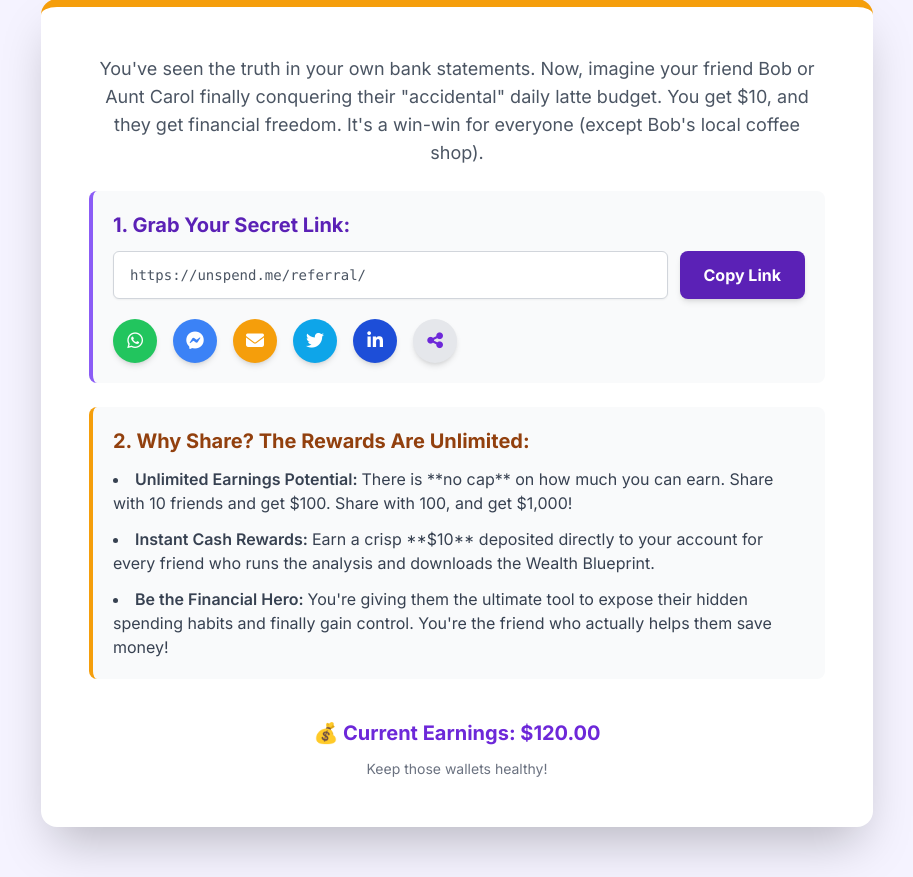
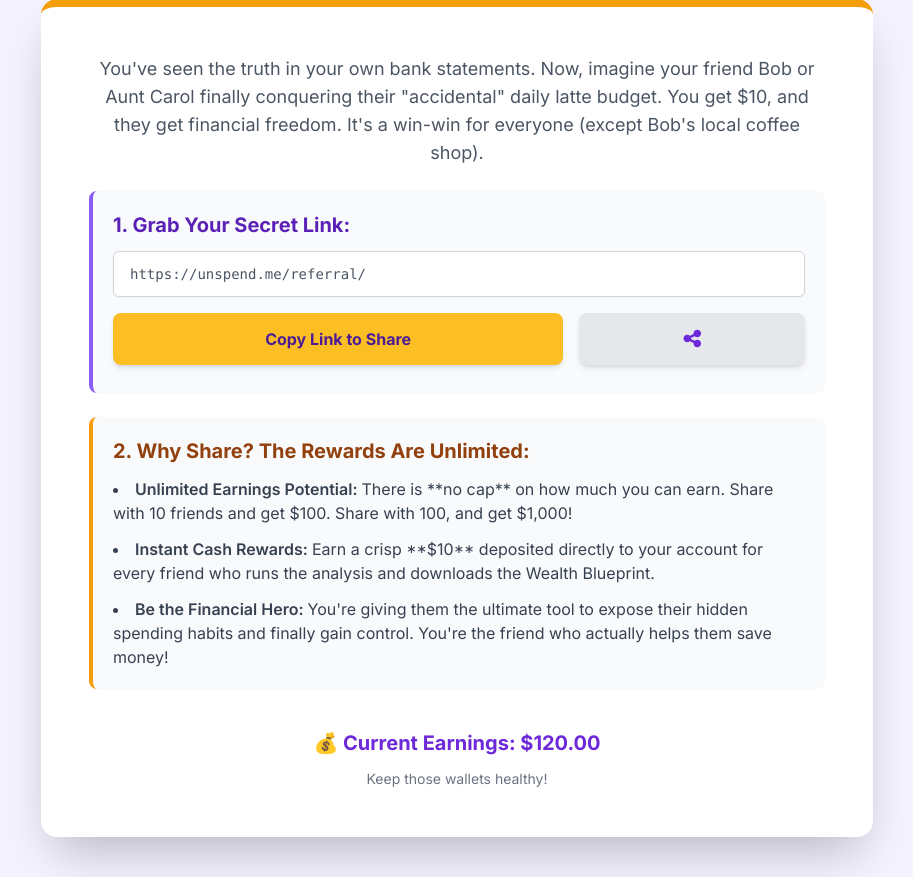
Before and after one commit to scottShams/unspend, a PHP site: page /refer.php in a window 1280 px wide. Shown: the part 409-1286 px from the top of the page, without its empty margins (183-1096 px from the left). Run offline with PHP 8.4, Linux system fonts and the light colour scheme; the visitor is signed in with stand-in values (Sample User, id 1); some libraries are stand-ins or nearby versions.

Commit message:
Update the social icon showing functionality

```diff
--- a/includes/refer_earn.php
+++ b/includes/refer_earn.php
@@ -37,52 +37,23 @@ if (isset($_SESSION['user_id'])) {
                         <h3 class="text-xl font-bold text-violet-800 mb-3">1. Grab Your Secret Link:</h3>
 
                         <?php if ($isLoggedIn): ?>
-                        <div class="flex flex-col sm:flex-row space-y-3 sm:space-y-0 sm:space-x-3">
-                            <input type="text" id="referralLink"
-                                value="<?php echo htmlspecialchars($referralLink); ?>"
-                                readonly
-                                class="flex-grow px-4 py-3 border border-gray-300 rounded-md shadow-sm bg-white text-gray-600 font-mono text-sm focus:outline-none focus:ring-2 focus:ring-amber-500">
+                        <input type="text" id="referralLink"
+                            value="<?php echo htmlspecialchars($referralLink); ?>"
+                            readonly
+                            class="w-full px-4 py-3 border border-gray-300 rounded-md shadow-sm bg-white text-gray-600 font-mono text-sm focus:outline-none focus:ring-2 focus:ring-amber-500 mb-4">
 
+                        <div class="flex gap-4">
                             <button onclick="copyReferralLink()"
-                                class="flat-cta text-white py-3 px-6 rounded-lg font-bold shadow-md whitespace-nowrap">
-                                <span id="copyButtonText">Copy Link</span>
+                                class="bg-amber-400 text-violet-900 py-3 px-6 rounded-lg font-bold shadow-md hover:bg-amber-300 transition duration-150 w-2/3">
+                                <span id="copyButtonText">Copy Link to Share</span>
+                            </button>
+
+                            <button onclick="nativeShare()" class="bg-gray-200 hover:bg-gray-300 text-violet-700 py-3 px-6 rounded-lg font-bold shadow-md transition w-1/3 flex items-center justify-center">
+                                <i class="fas fa-share-alt text-xl"></i>
                             </button>
                         </div>
 
                         <p class="text-sm text-gray-500 mt-2" id="copyStatus"></p>
-
-                        <!-- 🔗 Social Share Buttons -->
-                        <div class="flex justify-start gap-4 mt-5">
-                            <button onclick="shareVia('whatsapp')" title="Share on WhatsApp"
-                                class="w-11 h-11 flex items-center justify-center rounded-full bg-green-500 hover:bg-green-400 shadow-md transition">
-                                <i class="fab fa-whatsapp text-lg text-white"></i>
-                            </button>
-
-                            <button onclick="shareVia('messenger')" title="Share on Messenger"
-                                class="w-11 h-11 flex items-center justify-center rounded-full bg-blue-500 hover:bg-blue-400 shadow-md transition">
-                                <i class="fab fa-facebook-messenger text-lg text-white"></i>
-                            </button>
-
-                            <button onclick="shareVia('email')" title="Share via Email"
-                                class="w-11 h-11 flex items-center justify-center rounded-full bg-amber-500 hover:bg-amber-400 shadow-md transition">
-                                <i class="fas fa-envelope text-lg text-white"></i>
-                            </button>
-
-                            <button onclick="shareVia('twitter')" title="Share on Twitter"
-                                class="w-11 h-11 flex items-center justify-center rounded-full bg-sky-500 hover:bg-sky-400 shadow-md transition">
-                                <i class="fab fa-twitter text-lg text-white"></i>
-                            </button>
-
-                            <button onclick="shareVia('linkedin')" title="Share on LinkedIn"
-                                class="w-11 h-11 flex items-center justify-center rounded-full bg-blue-700 hover:bg-blue-600 shadow-md transition">
-                                <i class="fab fa-linkedin-in text-lg text-white"></i>
-                            </button>
-
-                            <button onclick="nativeShare()" title="Share via Device"
-                                class="w-11 h-11 flex items-center justify-center rounded-full bg-gray-200 hover:bg-gray-300 text-violet-700 shadow-md transition">
-                                <i class="fas fa-share-alt text-lg"></i>
-                            </button>
-                        </div>
 
                         <?php else: ?>
                         <div class="bg-amber-50 border border-amber-200 rounded-lg p-4">
--- a/js/common.js
+++ b/js/common.js
@@ -223,7 +223,9 @@ window.copyReferralLink = function() {
 }
 
 function shareVia(platform) {
-    const link = document.getElementById('dashboardReferralLink').value;
+    const linkInput = document.getElementById('referralLink') || document.getElementById('dashboardReferralLink');
+    const link = linkInput.value;
+
     const message = encodeURIComponent(
         "I never had the Time to check my bank statements properly to see Why my Money Run Out!\n" +
         "This simple app is helping me see where my Money goes by Analysing my Bank statement within seconds, and Helping me Save!\n" +
@@ -259,19 +261,32 @@ function shareVia(platform) {
 }
 
 function nativeShare() {
-    const link = document.getElementById('dashboardReferralLink').value;
-    const message = "🚀 Try this awesome fintech app for money analysis! 💸 Check it out here: " + link;
+    const linkInput = document.getElementById('referralLink') || document.getElementById('dashboardReferralLink');
+    const link = linkInput.value;
+
+    const message = "I never had the Time to check my bank statements properly to see Why my Money Run Out!\n" +
+        "This simple app is helping me see where my Money goes by Analysing my Bank statement within seconds, and Helping me Save!\n" +
+        "Use my link to get Free Credits for you.\n💸 Check it out here: " + link;
 
     if (navigator.share) {
-        navigator.share({
-            title: 'Fintech App',
-            text: message,
-            url: link
-        });
+        try {
+            navigator.share({
+                title: 'Fintech App',
+                text: message,
+                url: link
+            }).then(() => {
+                console.log('Successfully shared');
+            }).catch((error) => {
+                console.error('Error sharing:', error);
+            });
+        } catch (err) {
+            console.error('Sharing failed:', err);
+        }
     } else {
         alert('Sharing not supported on this browser.');
     }
 }
+
 function fallbackCopyTextToClipboard(text, copyButtonText, copyStatus) {
     const textArea = document.createElement("textarea");
     textArea.value = text;
```
Also changed, not shown: includes/dashboard.php (+5 -26 lines).
